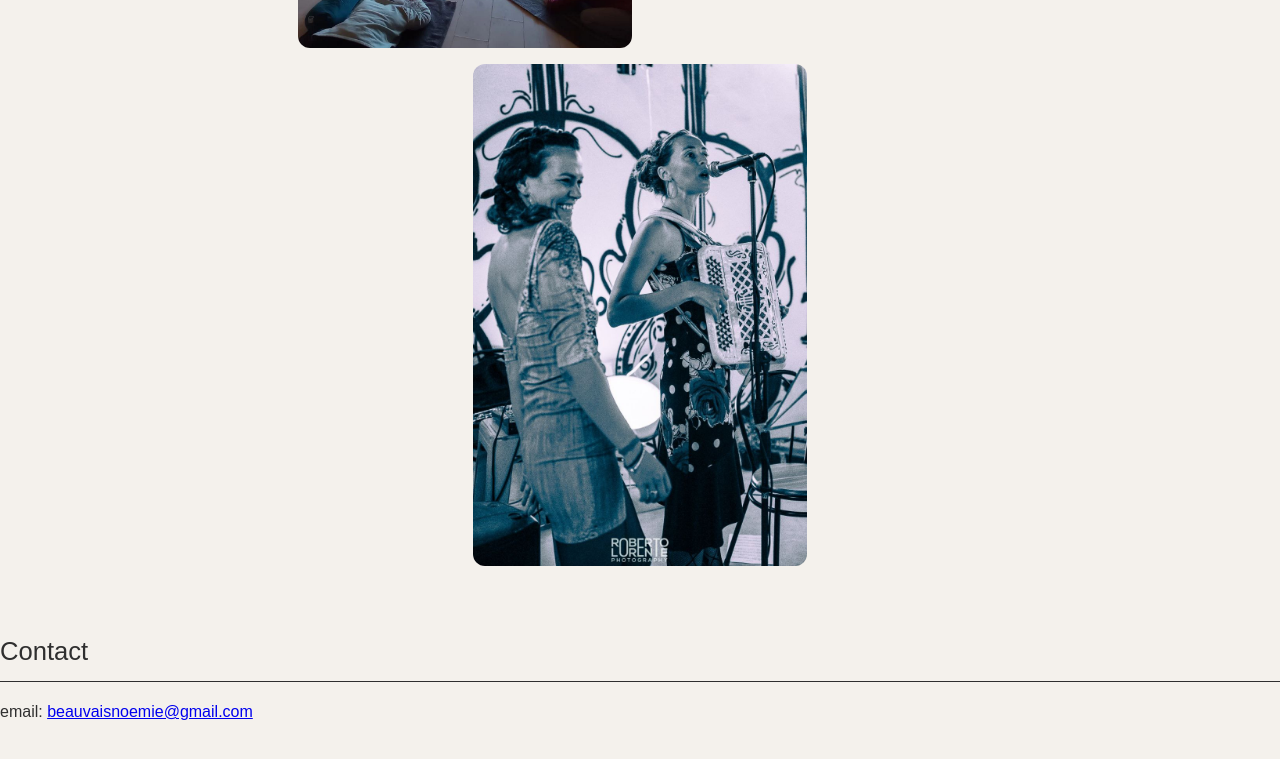
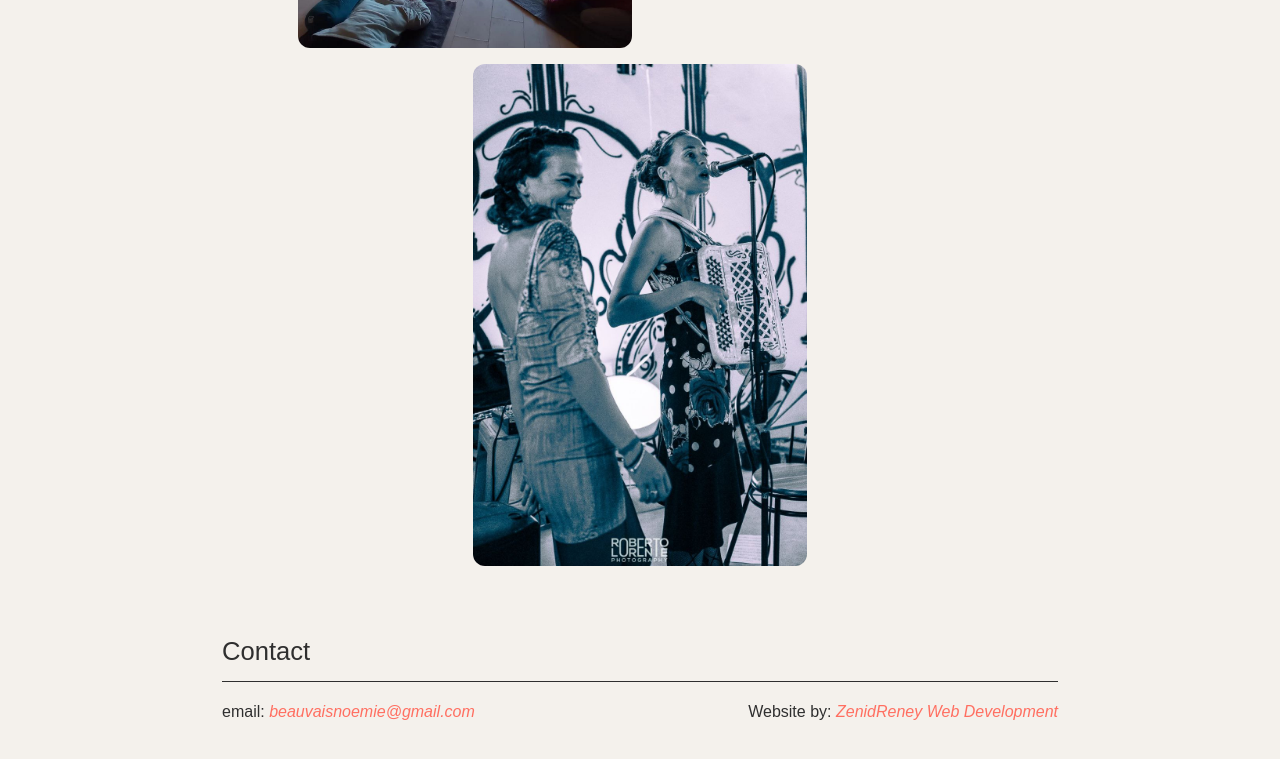
Before and after one commit to zenidreney/noe-portfolio, a website with bundled scripts: page gallery.html in a window 1280 px wide. Shown: the part 4021-4780 px from the top of the page. Built offline with nearby package versions, Linux system fonts and the light colour scheme.

Commit message:
corrected alignments and other bugs.

```diff
--- a/gallery.html
+++ b/gallery.html
@@ -24,7 +24,7 @@
                 <li><a href="about.html">About</a></li>
                 <li><a href="gallery.html" class="active">Gallery</a></li>
                 <li><a href="albums.html">Albums</a></li>
-                <li><a href="index.html#contact">Contact</a></li>
+                <li><a href="#contact">Contact</a></li>
             </ul>
         </nav>
     </header>
@@ -39,11 +39,18 @@
     <footer>
 
         <!-- Contact Section -->
-        <section id="contact">
+        <section>
             <h2>Contact</h2>
-            <p>
-                email: <a href="mailto:beauvaisnoemie@gmail.com">beauvaisnoemie@gmail.com</a>
-            </p>
+            <div class="contact" id="contact">
+                <div>
+                    <p>
+                        email: <a href="mailto:beauvaisnoemie@gmail.com">beauvaisnoemie@gmail.com</a>
+                    </p>
+                </div>
+                <div>
+                    <p>Website by: <a href="https://zenid.netlify.app">ZenidReney Web Development</a></p>
+                </div>
+            </div>
         </section>
 
     </footer>
--- a/index.css
+++ b/index.css
@@ -86,7 +86,8 @@ nav.navbar a.active {
 }
 
 /* Main layout */
-main {
+main,
+footer {
     max-width: 900px;
     margin: 4rem auto;
     padding: 0 2rem;
@@ -129,6 +130,23 @@ section.about .profile-image img {
     box-shadow: 0 4px 10px rgba(0, 0, 0, 0.2);
     transform: scale(80%);
     filter: brightness(1.2) contrast(1.2);
+}
+
+div.contact {
+    display: flex;
+    justify-content: space-between;
+    align-items: center;
+}
+
+div.contact a {
+    text-decoration: none;
+    font-style: italic;
+    color: var(--accent-color);
+}
+
+div.contact a:hover,
+div.contact a:focus {
+    color: var(--text-color)
 }
 
 /* Headings */
```
Also changed, not shown: about.css (added, +15 -0 lines), about.html (+18 -9 lines), albums.html (+9 -2 lines), index.html (+12 -5 lines).
